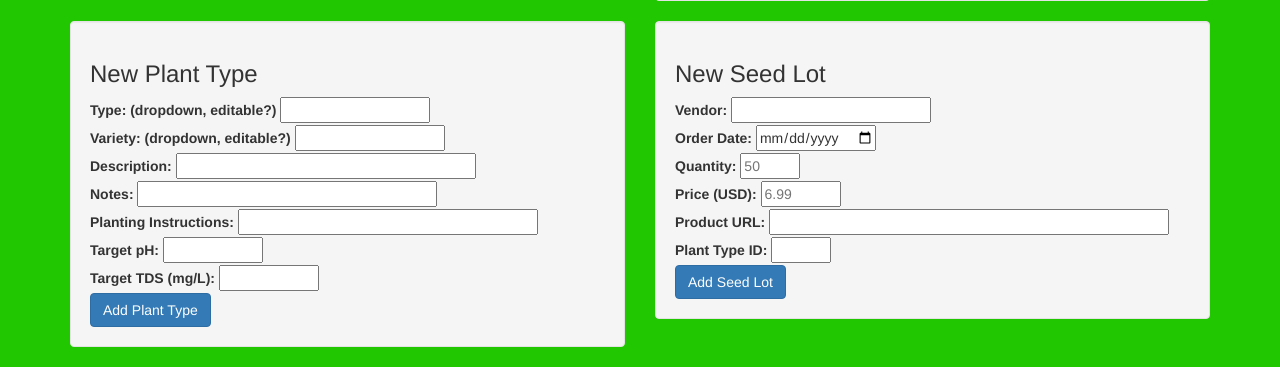
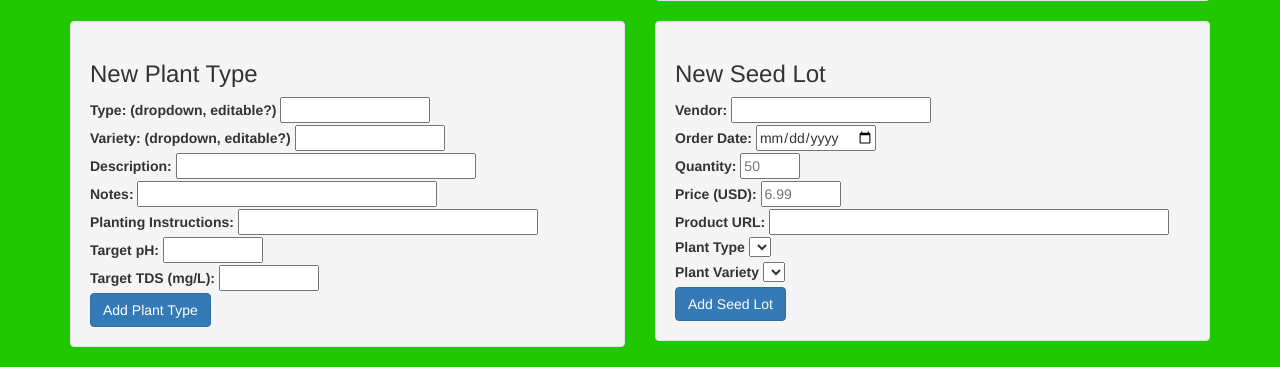
Before and after one commit to kylejohnsonks/Harvester, a Flask app: template iharvester/templates/measurements.html in a window 1280 px wide. Shown: the part 859-1226 px from the top of the page. Run offline with Flask 2, Linux system fonts and the light colour scheme; the template is opened without the code that fills it, so the values that code supplies are empty; some libraries are stand-ins or nearby versions.

Commit message:
dropdown menu for plant type

```diff
--- a/iharvester/app.py
+++ b/iharvester/app.py
@@ -59,9 +59,6 @@ def solution_chart():
             tds.append(int(row[2]))
             volume.append(float(row[3]))
 
-    #test data
-    # xvals=[1,2,3,4,5,6,7,8,9,10,11,12,13,14,15,16,17,18,19,20,21,22,23,24,25,26,27,28,29,30]
-
     #combine data into dict
     all_data={'dates':dates,'ph':ph,'tds':tds,'volume':volume}
 
@@ -70,8 +67,22 @@ def solution_chart():
 
 #measurements button
 @app.route('/measurements')
-def readings_page():
-    return render_template("measurements.html")
+def measurements_page():
+    #get New seed lot drop down values
+    pt_ids=[]
+    pt_types=[]
+    pt_varieties=[]
+    stmt=select(pt_meta.c.id, pt_meta.c.type, pt_meta.c.variety).distinct()
+    with Session(engine) as session:
+        for row in session.execute(stmt):
+            pt_ids.append(row[0])
+            pt_types.append(row[1])
+            pt_varieties.append(row[2])
+
+    #combine data into dict
+    dropdowns={'pt_ids':pt_ids,'pt_types':pt_types,'pt_varieties':pt_varieties}
+
+    return render_template("measurements.html",jsonify(dropdowns))
 
 
 #add solution reading function
--- a/iharvester/static/js/app.js
+++ b/iharvester/static/js/app.js
@@ -44,6 +44,23 @@ function add_sl(event) {
 //watch for Button click
 d3.select("#add_sl_button").on("click", add_sl);
 
+//Populate Drop down menus
+async function dropdowns(event) {
+  let response = await fetch('/solutionchart')
+  let dropdowns = await response.json()
+  console.log(dropdowns.pt_ids, dropdowns.pt_types, dropdowns.pt_varieties)
+
+  //build plant types options list
+  for (i=0; i < dropdowns.pt_types.length; i++){
+    var opt = document.createElement("option");
+    document.getElementById("plant_type").innerHTML += '<option id="' + i + '" value="' + dropdowns.pt_types[i] + '">'+dropdowns.pt_types[i]+'</option>';
+  }
+  //build plant varieties options list
+  for (i=0; i < dropdowns.pt_varieties.length; i++){
+    var opt = document.createElement("option");
+    document.getElementById("plant_variety").innerHTML += '<option id="' + i + '" value="' + dropdowns.pt_varieties[i] + '">'+dropdowns.pt_varieties[i]+'</option>';
+  }
+}
 
 
 
@@ -54,8 +71,7 @@ d3.select("#add_sl_button").on("click", add_sl);
 
 
 
-
-
+d3.select(window).on("load", init)
 
 
 
--- a/iharvester/templates/measurements.html
+++ b/iharvester/templates/measurements.html
@@ -134,8 +134,16 @@
           <input class="add_seed_lot" type="text" inputmode="numeric" name="price" placeholder="6.99" style="width:80px;"> </input><br>
           <label for="product_url">Product URL: </label>
           <input class="add_seed_lot" type="text" name="product_url" style="width: 400px;"> </input><br>
-          <label for="plant_type_id">Plant Type ID: </label>
-          <input class="add_seed_lot" type="text" inputmode="numeric" name="plant_type_id" style="width: 60px;"> </input><br>
+          <form>
+            <label>Plant Type</label>
+              <select class="add_seed_lot" id="plant_type">
+              </select>
+          </form>
+          <form>
+            <label>Plant Variety</label>
+              <select class="add_seed_lot" id="plant_variety">
+              </select>
+          </form>
 
           <a class="btn btn-primary btn-md" id="add_sl_button" role="button">Add Seed Lot</a>
         </div>
```
Also changed, not shown: VolumeGauge/VolumeGauge-01.svg (added), 3 other files.
